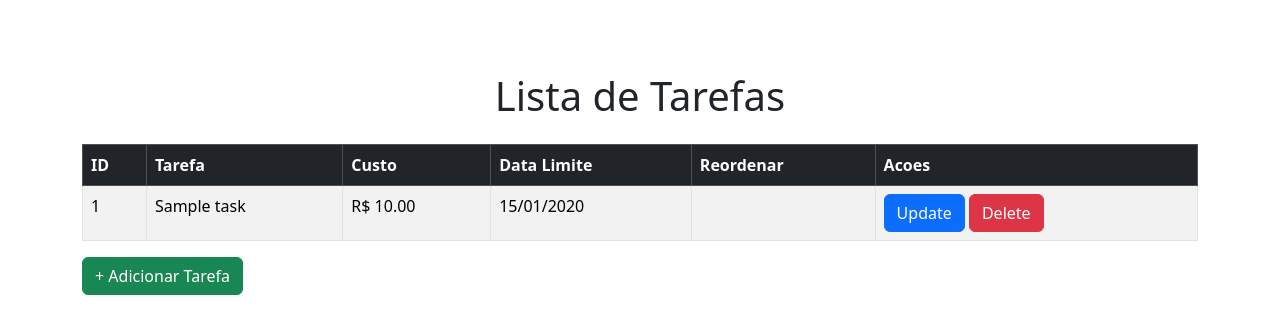
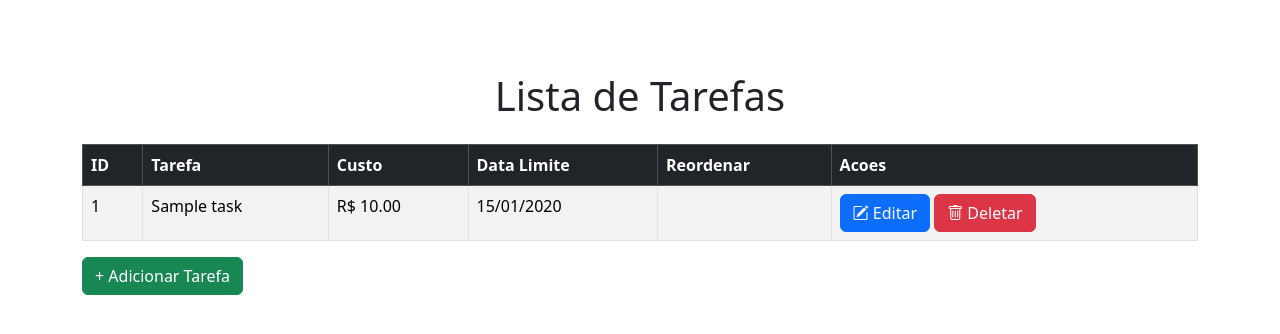
Before and after one commit to kenzokomati/lista-de-tarefas-fatto, a Django app: page / in a window 1280 px wide. Shown: the part 66-400 px from the top of the page. Run offline with Django 5.2, Linux system fonts and the light colour scheme; tables that the repository leaves empty hold one stand-in row (values such as "Sample post").

Commit message:
adding icons

```diff
--- a/todolist/todolist/settings.py
+++ b/todolist/todolist/settings.py
@@ -19,6 +19,7 @@ DEBUG = True
 
 ALLOWED_HOSTS = [
     "lista-de-tarefas-fatto-1.onrender.com",
+    "127.0.0.1",
 ]
 
 
--- a/todolist/website/templates/base.html
+++ b/todolist/website/templates/base.html
@@ -5,6 +5,7 @@
     <meta name="viewport" content="width=device-width, initial-scale=1">
     <title>Todo-list</title>
     <link href="https://cdn.jsdelivr.net/npm/bootstrap@5.3.0-alpha1/dist/css/bootstrap.min.css" rel="stylesheet" integrity="sha384-GLhlTQ8iRABdZLl6O3oVMWSktQOp6b7In1Zl3/Jr59b6EGGoI1aFkw7cmDA6j6gD" crossorigin="anonymous">
+    <link rel="stylesheet" href="https://cdn.jsdelivr.net/npm/bootstrap-icons@1.11.0/font/bootstrap-icons.css">
   </head>
   <body>
     {% include 'navbar.html' %}
--- a/todolist/website/templates/home.html
+++ b/todolist/website/templates/home.html
@@ -38,8 +38,8 @@
                     </form>
                 </td>
                 <td>
-                  <button class="btn btn-primary" data-bs-toggle="modal" data-bs-target="#updateModal{{ task.id }}">Update</button>
-                  <button class="btn btn-danger" data-bs-toggle="modal" data-bs-target="#deleteModal{{ task.id }}">Delete</button>
+                  <button class="btn btn-primary" data-bs-toggle="modal" data-bs-target="#updateModal{{ task.id }}"><i class="bi bi-pencil-square"></i> Editar</button>
+                  <button class="btn btn-danger" data-bs-toggle="modal" data-bs-target="#deleteModal{{ task.id }}"><i class="bi bi-trash"></i> Deletar</button>
                 </td>
 
             </tr>
```
